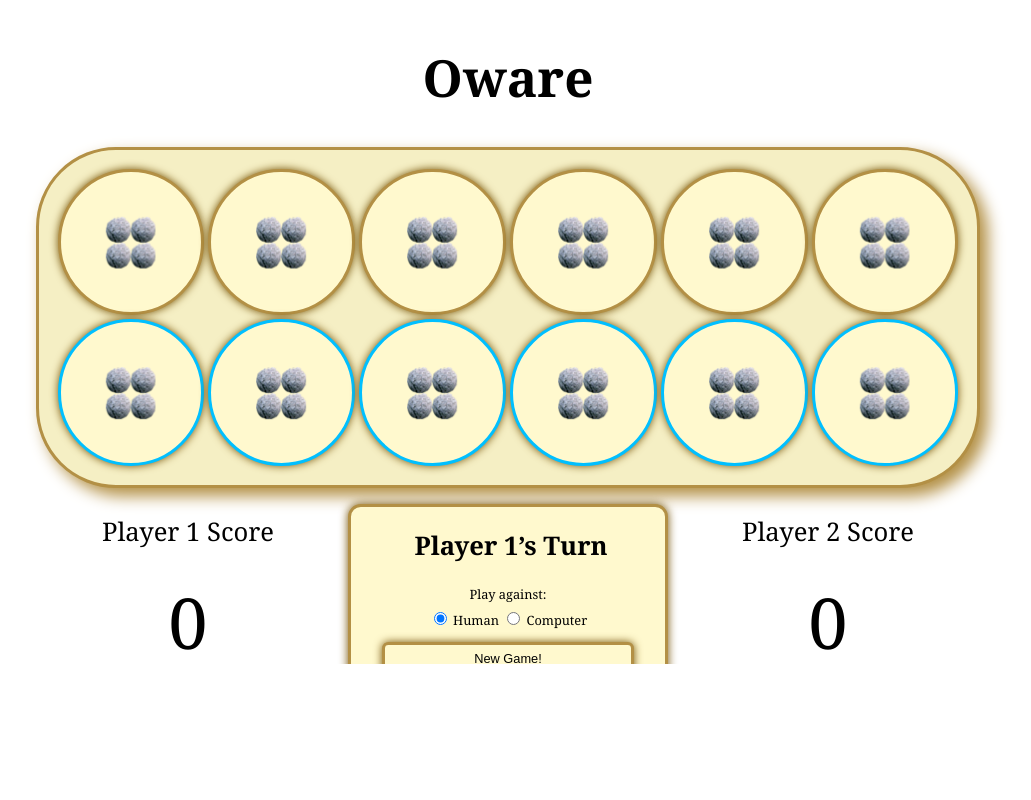
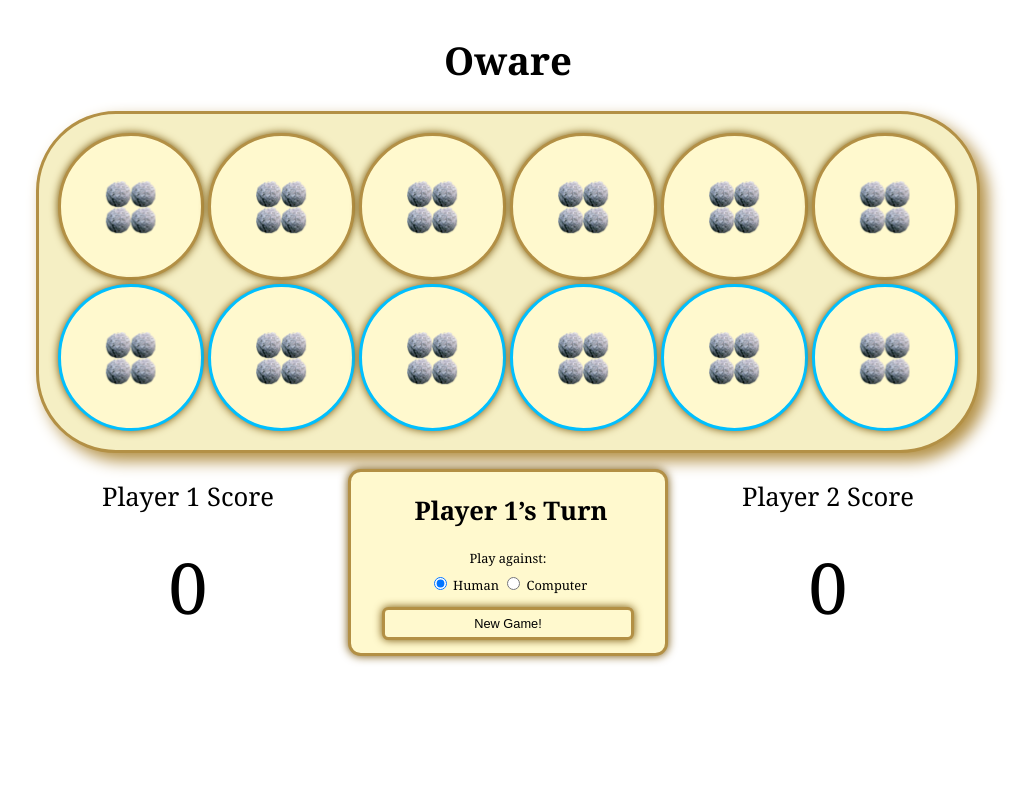
Before and after one commit to nikwolfe7/arctic-reader, a PHP site: page /oware/index.html in a window 1280 px wide. Shown: the whole page, without its empty margins (132-1163 px from the left). Run offline with PHP 8.4, Linux system fonts and the light colour scheme; some libraries are stand-ins or nearby versions.

Commit message:
oware updates

```diff
--- a/oware/index.html
+++ b/oware/index.html
@@ -9,8 +9,8 @@
 </head>
 <body>
 <div id="message"></div>
+<div id="top"><h1>Oware</h1></div>
 <div id="container">
-<h1>Oware</h1>
 <table id="board">
 <tr>
 	<td><input type="button" class="button"  id="btn11" disabled="true"/></td>
--- a/oware/oware.css
+++ b/oware/oware.css
@@ -4,9 +4,11 @@ html {
 	font-size: 100%;
 	justify-content: center;
 	width:100%;
+	margin: 0;
 }
 html, body {
   overflow-x: hidden;
+  overflow-y: scroll;
 }
 body {
   position: relative;
@@ -14,10 +16,12 @@ body {
 h1 {
 	text-decoration:none;
 	color:black;
-	font-size: 4vw;
+	font-size: 3vw;
 }
-#container {
-	margin-right:auto;
+#top {
+	display: flex;
+	/*margin-top: -2rem;*/
+	/*margin-right:auto;
 	margin-left:auto;
 	/*width:100%;*/
 	/*display: flex;*/
@@ -25,7 +29,17 @@ h1 {
 	align-items: center;
 	text-align:center;
 	font-family: Georgia;
+}
+#container {
+	margin:auto;
+	/*width:100%;*/
+	/*display: flex;*/
+	justify-content: center;
+	align-items: center;
+	text-align:center;
+	font-family: Georgia;
 	/*font-size: 1vw;*/
+	height:650px;
 }
 .button {
 	/*width:10em;
```
